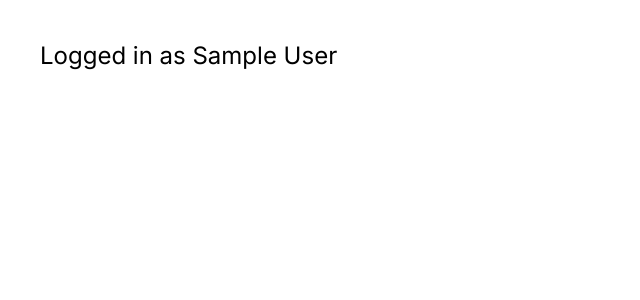
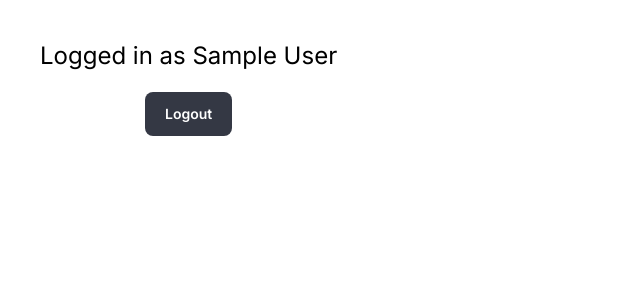
Before and after one commit to msalmankhokhar/cortexaitech-portal, a Next.js app: page / in a window 1280 px wide. Shown: the top 300 px of the page, without its empty margins (0-640 px from the left). Built offline with nearby package versions, Linux system fonts and the light colour scheme; no server answers; sample sign-in values are in the browser's storage.

Commit message:
2nd commit after seting up next auth

```diff
--- a/app/api/auth/[...nextauth]/options.ts
+++ b/app/api/auth/[...nextauth]/options.ts
@@ -23,11 +23,11 @@ export const authOptions: NextAuthOptions = {
                             return user
                         } else {
                             // Password is wrong, handle what to do here
-                            throw new Error('Password is Wrong. Click forgot password to reset or try again');
+                            throw new Error('Mama tera password wrong hai');
                         }
                     } else {
                         // User does not exists
-                        throw new Error('Email is not registered');
+                        throw new Error('Apka email registered nhi hai');
                     }
                 } catch (error: unknown) {
                     if (error instanceof Error) {
--- a/app/page.tsx
+++ b/app/page.tsx
@@ -1,19 +1,23 @@
 'use client';
-// import { redirect } from "next/navigation";
-import { useSession } from "next-auth/react";
+import Button from "@/components/Button";
+import { signOut, useSession } from "next-auth/react";
+import { redirect } from "next/navigation";
 
 export default function Home() {
   const { data: session, status } = useSession();
-
-  // if(true) redirect('/ask-login-type');
 
   return (
     <main className="maxContainer flex h-screen overflow-hidden">
       <div className="text-2xl p-10 text-center">
         {
           status === 'authenticated' ? (
-            `Logged in as ${session.user.name}`
-          ) : 'You are not logged in'
+            <>
+            {`Logged in as ${session.user.name}`}
+            <div className="my-5">
+              <Button onClick={async()=>{await signOut()}}>Logout</Button>
+            </div>
+            </>
+          ) : redirect('/ask-login-type')
         }
       </div>
     </main>
--- a/components/AuthForm.tsx
+++ b/components/AuthForm.tsx
@@ -43,7 +43,7 @@ export default function AuthForm({ type }: AuthFormProps) {
         setError(result?.error?.toString() || 'Unable to parse error');
       }
     } catch {
-      setError('Sorry, an unexpected error occurred!');
+      setError('Sorry bhai, error a gaya!');
     } finally {
       setLoading(false);
     }
@@ -52,7 +52,7 @@ export default function AuthForm({ type }: AuthFormProps) {
   return (
     <form onSubmit={handleSubmit} className='flex flex-col'>
       <div className="flex flex-col gap-3 mb-7">
-        <p className='text-sm font-medium text-red-600'>{error}</p>
+        <p className='text-sm mb-1 font-normal text-red-600 dark:text-red-500'>{error}</p>
         <FloatingInput placeholder='Enter your resistered email' name='email' type='email' required />
         <FloatingInput placeholder='Enter your password' name='password' type='password' required />
         <Link href={'/reset-password'} className='self-end text-sm text-blue-600 dark:text-blue-400'>Forgot Password?</Link>
--- a/components/Button.tsx
+++ b/components/Button.tsx
@@ -8,12 +8,13 @@ interface ButtonProps {
     type?: 'submit' | 'button';
     className?: string;
     disabled?: boolean;
+    onClick?: () => void;
 }
 
-export default function Button({variant='btn-primary', icon, children, widthFull=false, type='button', className, disabled=false}: ButtonProps) {
+export default function Button({variant='btn-primary', icon, children, widthFull=false, type='button', className, disabled=false, onClick}: ButtonProps) {
     return (
         <>
-            <button disabled={disabled} type={type} className={`btn ${variant} ${icon && 'btn-icon'} ${widthFull && 'w-full'} ${className}`}>
+            <button onClick={onClick} disabled={disabled} type={type} className={`btn ${variant} ${icon && 'btn-icon'} ${widthFull && 'w-full'} ${className}`}>
                 {icon && icon}
                 <span>{children}</span>
             </button>
--- a/components/FloatingInput.tsx
+++ b/components/FloatingInput.tsx
@@ -20,7 +20,7 @@ export default function FloatingInput({ placeholder, name, type, required = fals
             />
             <label
                 htmlFor={name}
-                className="mt-1 bg-white dark:bg-slate-900 px-1 absolute left-5 top-5 text-gray-500 dark:text-white transition-position duration-200 peer-placeholder-shown:top-2 peer-placeholder-shown:text-sm peer-focus:top-[-13px] peer-focus:text-xs peer-focus:text-primary-400 peer-[&:not(:placeholder-shown)]:top-[-13px] peer-[&:not(:placeholder-shown)]:text-xs"
+                className="mt-1 bg-white dark:bg-slate-900 px-1 absolute left-5 top-5 text-gray-500 dark:text-white transition-position duration-200 peer-placeholder-shown:top-2 peer-placeholder-shown:text-sm peer-focus:top-[-10px] peer-focus:text-xs peer-focus:text-primary-400 peer-[&:not(:placeholder-shown)]:top-[-10px] peer-[&:not(:placeholder-shown)]:text-xs"
             >
                 {placeholder}
             </label>
```
